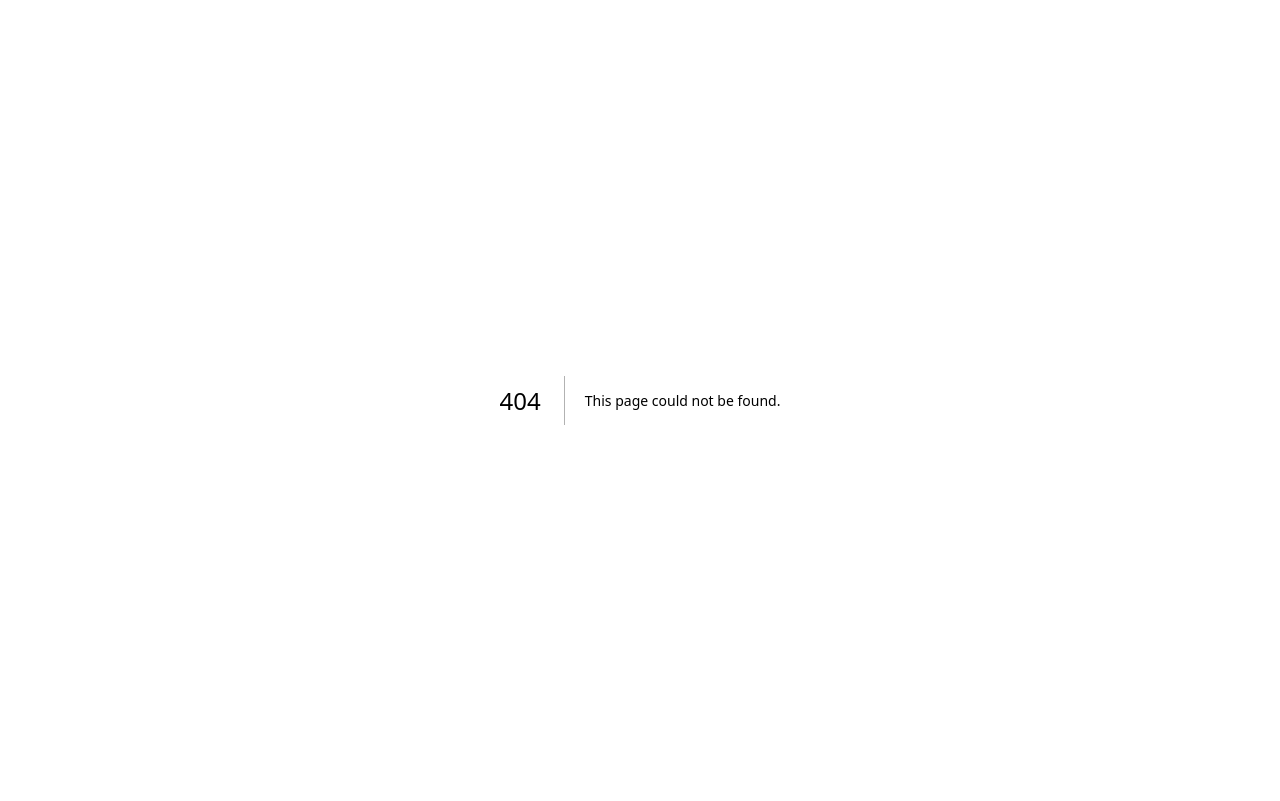
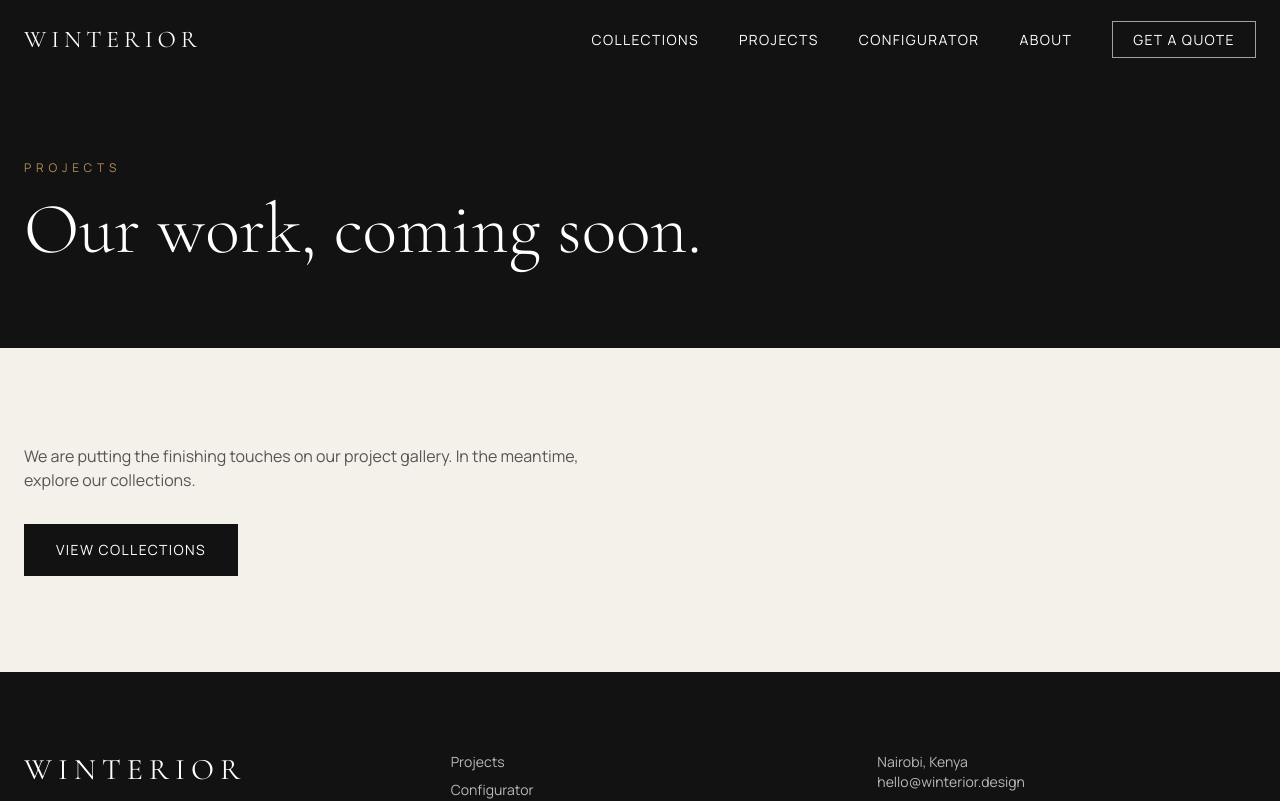
Before and after one commit to Lawrence137/winterior, a Next.js app: page /projects in a window 1280 px wide. Before the commit this address had no page. Shown: the top 801 px of the page. Built offline with nearby package versions, Linux system fonts and the light colour scheme.

Commit message:
Adds ProjectsPage component with header and collection link

```diff
--- /dev/null
+++ b/src/app/(site)/projects/page.tsx
@@ -0,0 +1,18 @@
+import Link from "next/link";
+import PageHeader from "@/components/ui/PageHeader";
+
+export default function ProjectsPage() {
+  return (
+    <>
+      <PageHeader eyebrow="Projects" title="Our work, coming soon." />
+      <section className="px-6 py-24">
+        <div className="mx-auto max-w-7xl">
+          <p className="max-w-xl text-ink/70">We are putting the finishing touches on our project gallery. In the meantime, explore our collections.</p>
+          <Link href="/collections/kitchen-cabinets" className="mt-8 inline-block bg-ink px-8 py-4 text-sm tracking-widest text-white uppercase transition hover:bg-brass">
+            View collections
+          </Link>
+        </div>
+      </section>
+    </>
+  );
+}
```
